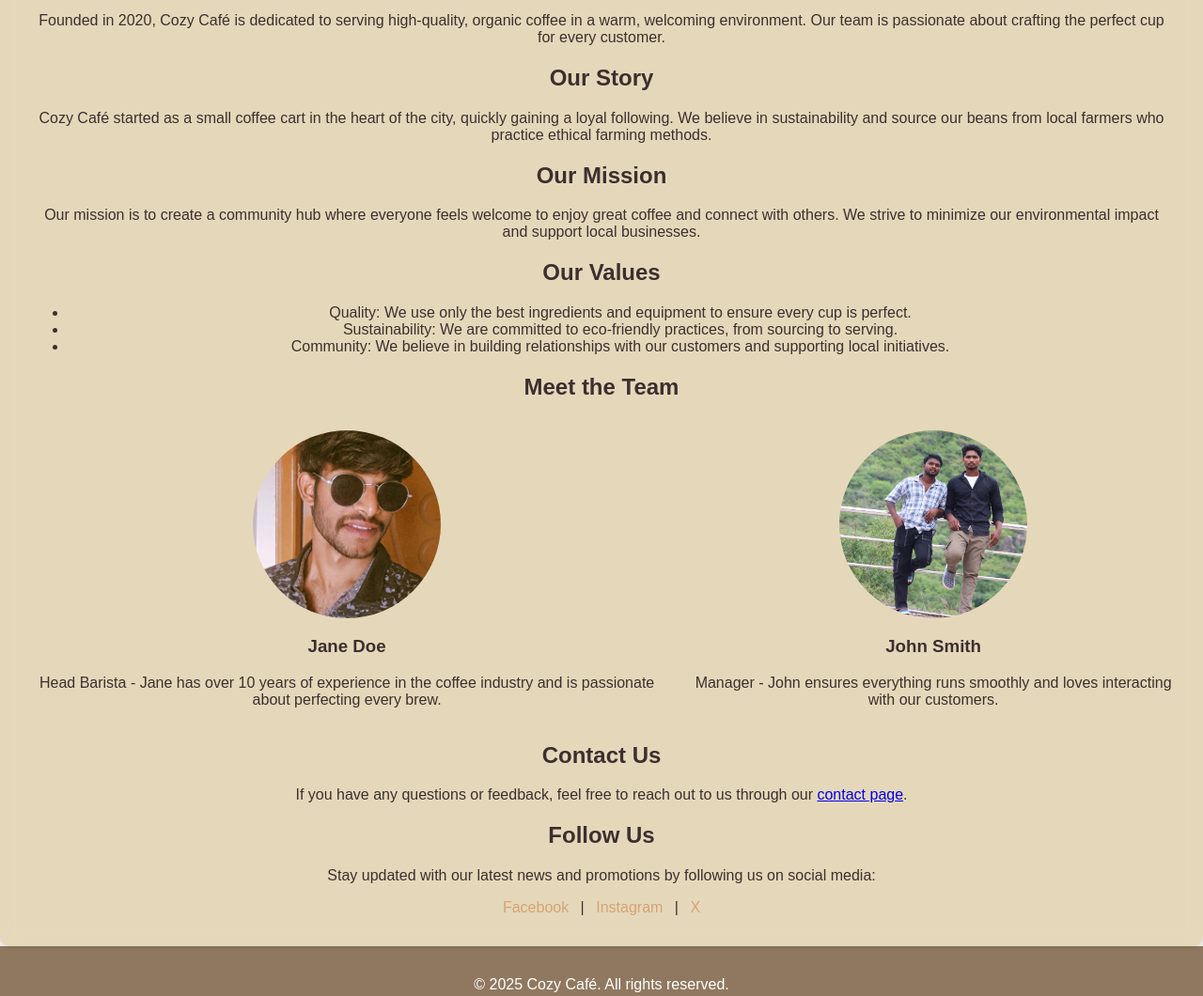
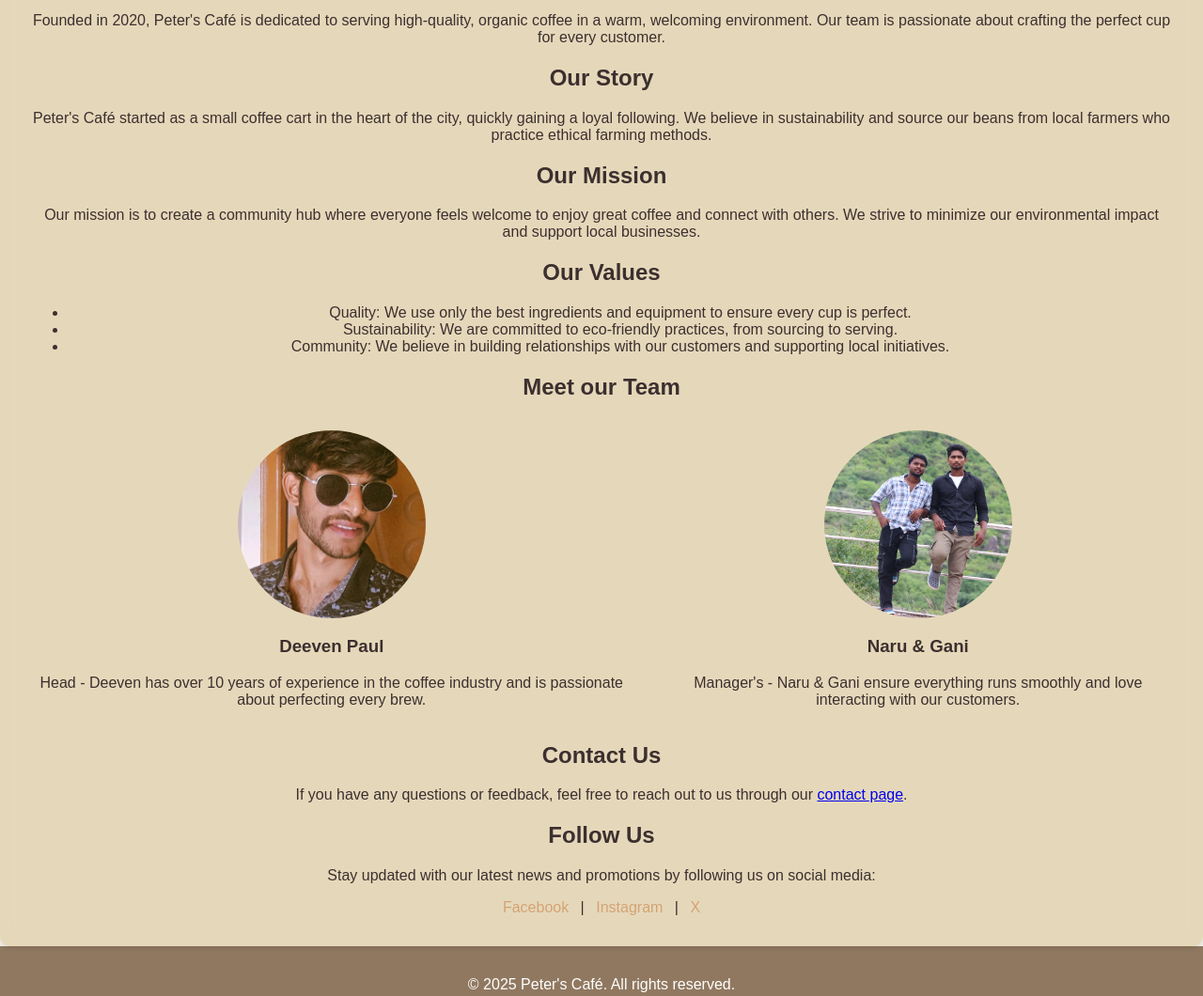
Before and after one commit to Petermekala13/Coffee_cafe, a plain HTML site: page pages/about.html in a window 1280 px wide. Shown: the part 347-1407 px from the top of the page at 94% size. Drawn offline with Linux system fonts and the light colour scheme; a script that the page names is missing.

Commit message:
Updated about.html with team members names

```diff
--- a/pages/about.html
+++ b/pages/about.html
@@ -28,10 +28,10 @@
   <main>
     <section class="about">
       <h1>About Us</h1>
-      <img src="../assets/images/about.jpg" alt="Cozy Café staff">
-      <p>Founded in 2020, Cozy Café is dedicated to serving high-quality, organic coffee in a warm, welcoming environment. Our team is passionate about crafting the perfect cup for every customer.</p>
+      <img src="../assets/images/about.jpg" alt="Peter's Café staff">
+      <p>Founded in 2020, Peter's Café is dedicated to serving high-quality, organic coffee in a warm, welcoming environment. Our team is passionate about crafting the perfect cup for every customer.</p>
       <h2>Our Story</h2>
-      <p>Cozy Café started as a small coffee cart in the heart of the city, quickly gaining a loyal following. We believe in sustainability and source our beans from local farmers who practice ethical farming methods.</p>
+      <p>Peter's Café started as a small coffee cart in the heart of the city, quickly gaining a loyal following. We believe in sustainability and source our beans from local farmers who practice ethical farming methods.</p>
       <h2>Our Mission</h2>
       <p>Our mission is to create a community hub where everyone feels welcome to enjoy great coffee and connect with others. We strive to minimize our environmental impact and support local businesses.</p>
       <h2>Our Values</h2>
@@ -40,17 +40,17 @@
         <li>Sustainability: We are committed to eco-friendly practices, from sourcing to serving.</li>
         <li>Community: We believe in building relationships with our customers and supporting local initiatives.</li>
       </ul>
-      <h2>Meet the Team</h2>
+      <h2>Meet our Team</h2>
       <div class="team">
         <div class="team-member">
-          <img src="../assets/images/about1.jpg" alt="Barista Jane">
-          <h3>Jane Doe</h3>
-          <p>Head Barista - Jane has over 10 years of experience in the coffee industry and is passionate about perfecting every brew.</p>
+          <img src="../assets/images/about1.jpg" alt="Deeven Paul">
+          <h3>Deeven Paul</h3>
+          <p>Head - Deeven has over 10 years of experience in the coffee industry and is passionate about perfecting every brew.</p>
         </div>
         <div class="team-member">
-          <img src="../assets/images/about2.jpg" alt="Manager John">
-          <h3>John Smith</h3>
-          <p>Manager - John ensures everything runs smoothly and loves interacting with our customers.</p>
+          <img src="../assets/images/about2.jpg" alt="Manager's">
+          <h3>Naru & Gani</h3>
+          <p>Manager's - Naru & Gani ensure everything runs smoothly and love interacting with our customers.</p>
         </div>
       </div>
       <h2>Contact Us</h2>
@@ -63,7 +63,7 @@
     </section>
   </main>
   <footer>
-    <p>© 2025 Cozy Café. All rights reserved.</p>
+    <p>© 2025 Peter's Café. All rights reserved.</p>
   </footer>
   <script src="../js/main.js"></script>
    <script src="../js/about.js"></script>
```
